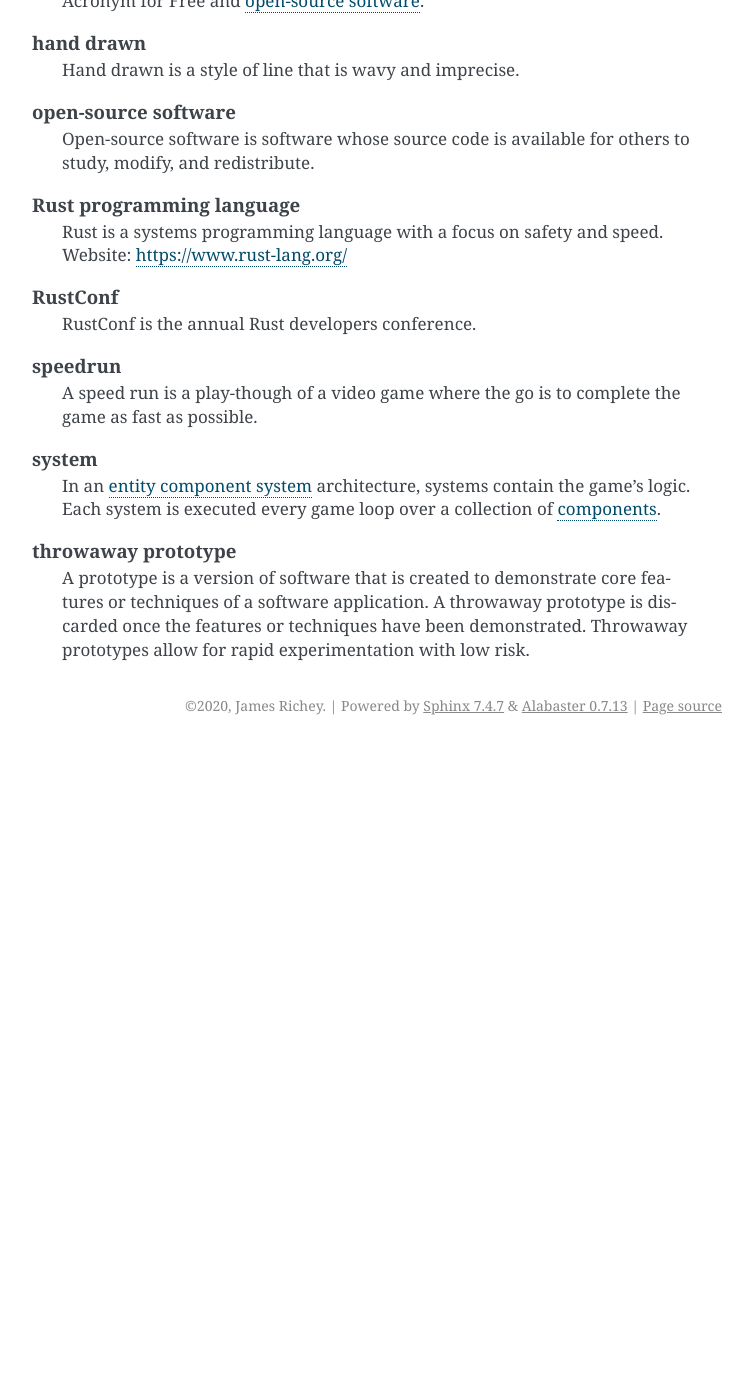
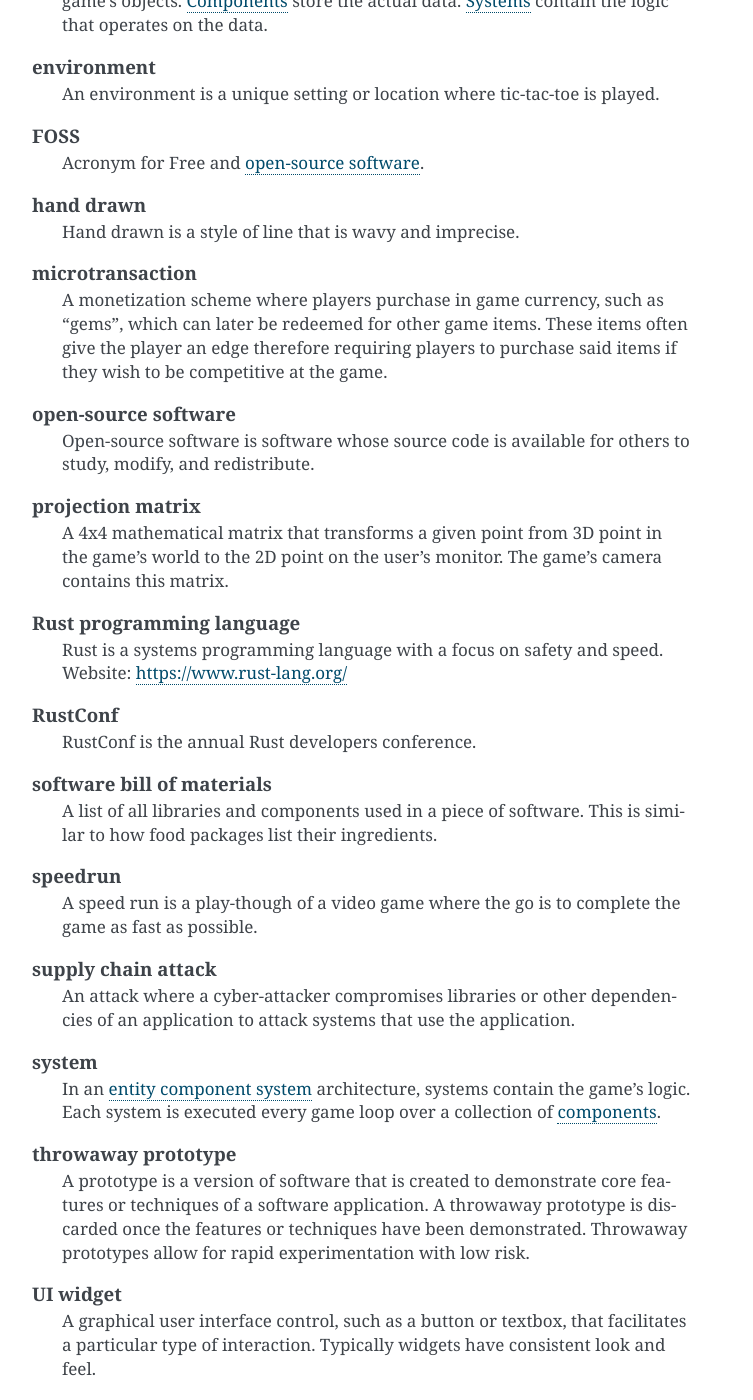
Before and after one commit to fossxo/fossxo-gdd, a Sphinx documentation site: the page built from source/glossary.rst, in a window 1280 px wide and 1400 px high, scrolled down 923 px. Shown: the whole window, without its empty margins (388-1141 px from the left). Built offline with Sphinx 7.4.7, drawn with Linux system fonts in a browser that asks for light colours; pages that are not in the unit, such as notebooks, are missing from menus; before the commit the page ends 1668 px from its top, so only the background shows below that; some of the changed text lies outside the part shown.

Commit message:
Add additional terms to the glossary
After reviewing the index, some additional terms were identified that
needed added to the glossary.

```diff
--- a/source/glossary.rst
+++ b/source/glossary.rst
@@ -17,6 +17,10 @@ Glossary
         :term:`environment`, it indicates the environment's music is not a main
         focus of the environment.
 
+    BOM
+        Acronym for bill of materials. See :term:`software bill of materials`
+        for how BOMs are used in software.
+
     cat's game
         Term used when a game of tic-tac-toe ends in a draw where there is no winner.
 
@@ -24,6 +28,9 @@ Glossary
         In an :term:`entity component system` architecture, a component contains
         the data for one aspect of a game object. Component examples include
         color, position, or mark type.
+
+    coordinate system
+        A numerical system that describes the positions of points in space.
 
     ECS
         Acronym for :term:`entity component system`.
@@ -51,9 +58,20 @@ Glossary
     hand drawn
         Hand drawn is a style of line that is wavy and imprecise.
 
+    microtransaction
+        A monetization scheme where players purchase in game currency, such as
+        "gems", which can later be redeemed for other game items. These items
+        often give the player an edge therefore requiring players to purchase
+        said items if they wish to be competitive at the game.
+
     open-source software
         Open-source software is software whose source code is available for others
         to study, modify, and redistribute.
+
+    projection matrix
+        A 4x4 mathematical matrix that transforms a given point from 3D point in
+        the game's world to the 2D point on the user's monitor. The game's
+        camera contains this matrix.
 
     Rust programming language
         Rust is a systems programming language with a focus on safety and speed.
@@ -62,9 +80,18 @@ Glossary
     RustConf
          RustConf is the annual Rust developers conference.
 
+    software bill of materials
+        A list of all libraries and components used in a piece of software.
+        This is similar to how food packages list their ingredients.
+
     speedrun
         A speed run is a play-though of a video game where the go is to complete
         the game as fast as possible.
+
+    supply chain attack
+        An attack where a cyber-attacker compromises libraries or other
+        dependencies of an application to attack systems that use the
+        application.
 
     system
         In an :term:`entity component system` architecture, systems contain the
@@ -76,3 +103,8 @@ Glossary
         features or techniques of a software application. A throwaway prototype
         is discarded once the features or techniques have been demonstrated.
         Throwaway prototypes allow for rapid experimentation with low risk.
+
+    UI widget
+        A graphical user interface control, such as a button or textbox, that
+        facilitates a particular type of interaction. Typically widgets have
+        consistent look and feel.
--- a/source/technical-design/security.rst
+++ b/source/technical-design/security.rst
@@ -11,7 +11,7 @@ systems and the steps taken to minimize those risks.
 ===================
 Supply Chain Attack
 ===================
-A supply chain attack is where cyber-attacker compromises libraries or other
+A supply chain attack is where a cyber-attacker compromises libraries or other
 dependencies of an application to attack systems that use the application.
 The game makes extensive use of third party libraries, thus at an elevated risk
 for this type of attack. It only takes one of the dependent libraries being
```
